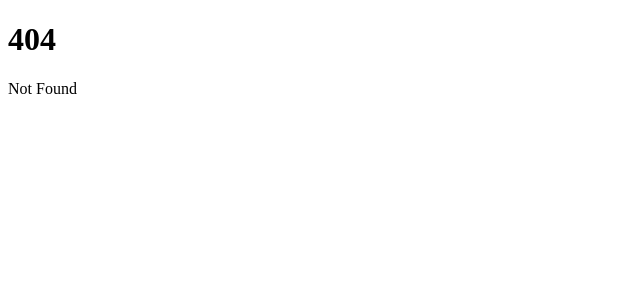
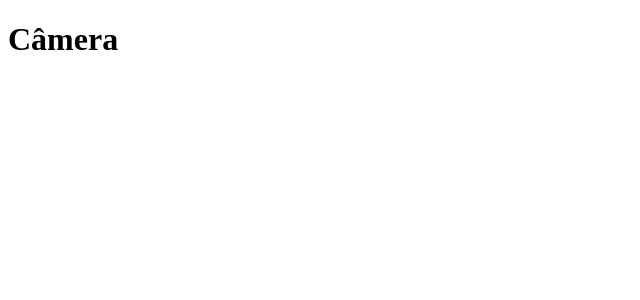
Before and after one commit to marcoswitcel/image-processing-webapp, a SvelteKit app: page /camera in a window 1280 px wide. Before the commit this address had no page. Shown: the top 300 px of the page, without its empty margins (0-640 px from the left). Built offline with nearby package versions, Linux system fonts and the light colour scheme.

Commit message:
entendo como trabalhar com o roteador

```diff
--- a/src/routes/+layout.ts
+++ b/src/routes/+layout.ts
@@ -2,5 +2,5 @@
 // https://svelte.dev/docs/kit/single-page-apps#Usage
 // https://svelte.dev/docs/kit/page-options#csr
 
-export const prerender =false;
-export const ssr =false;
+export const prerender = false;
+export const ssr = false;
--- /dev/null
+++ b/src/routes/camera/+page.svelte
@@ -0,0 +1 @@
+<h1>Câmera</h1>
```
